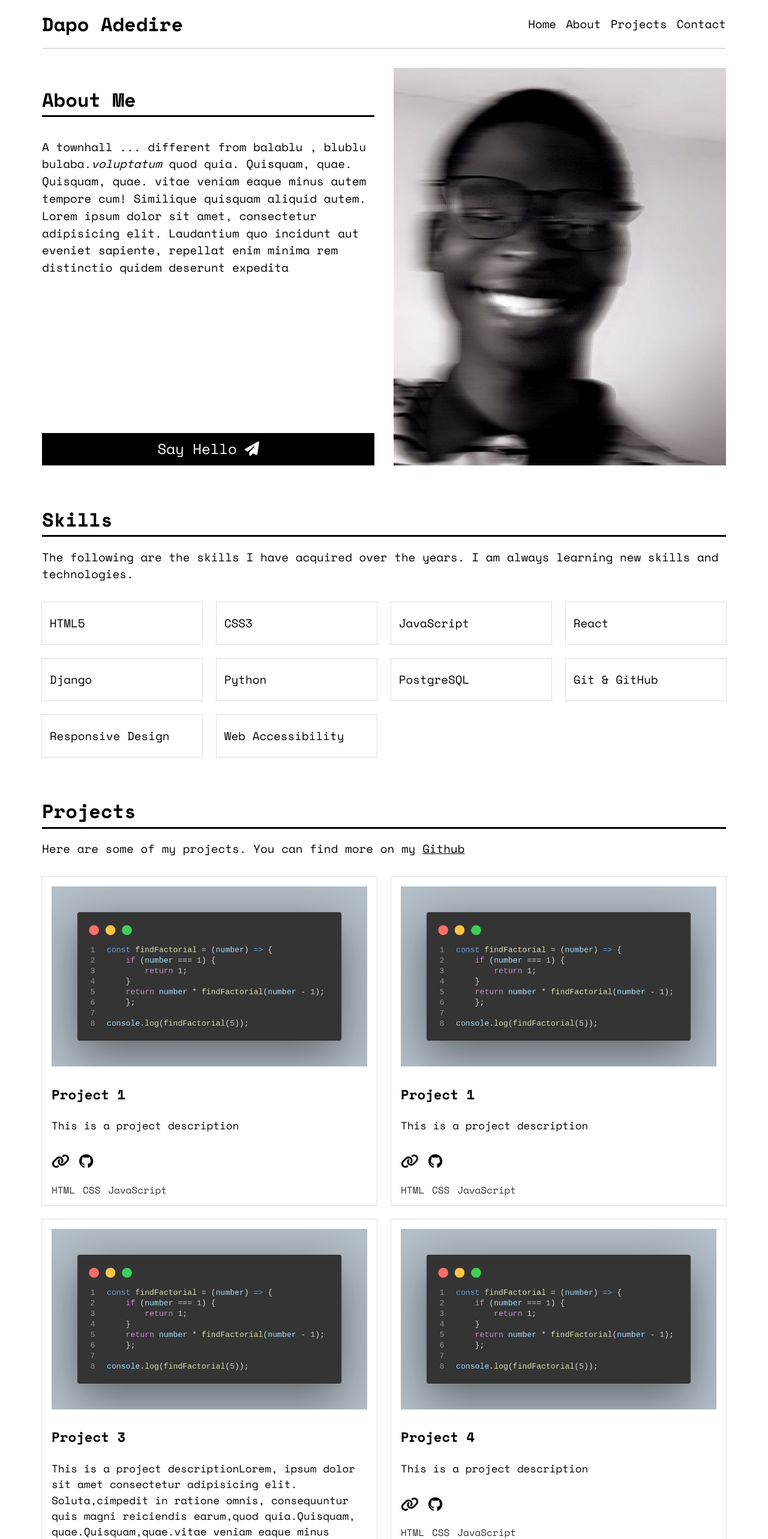
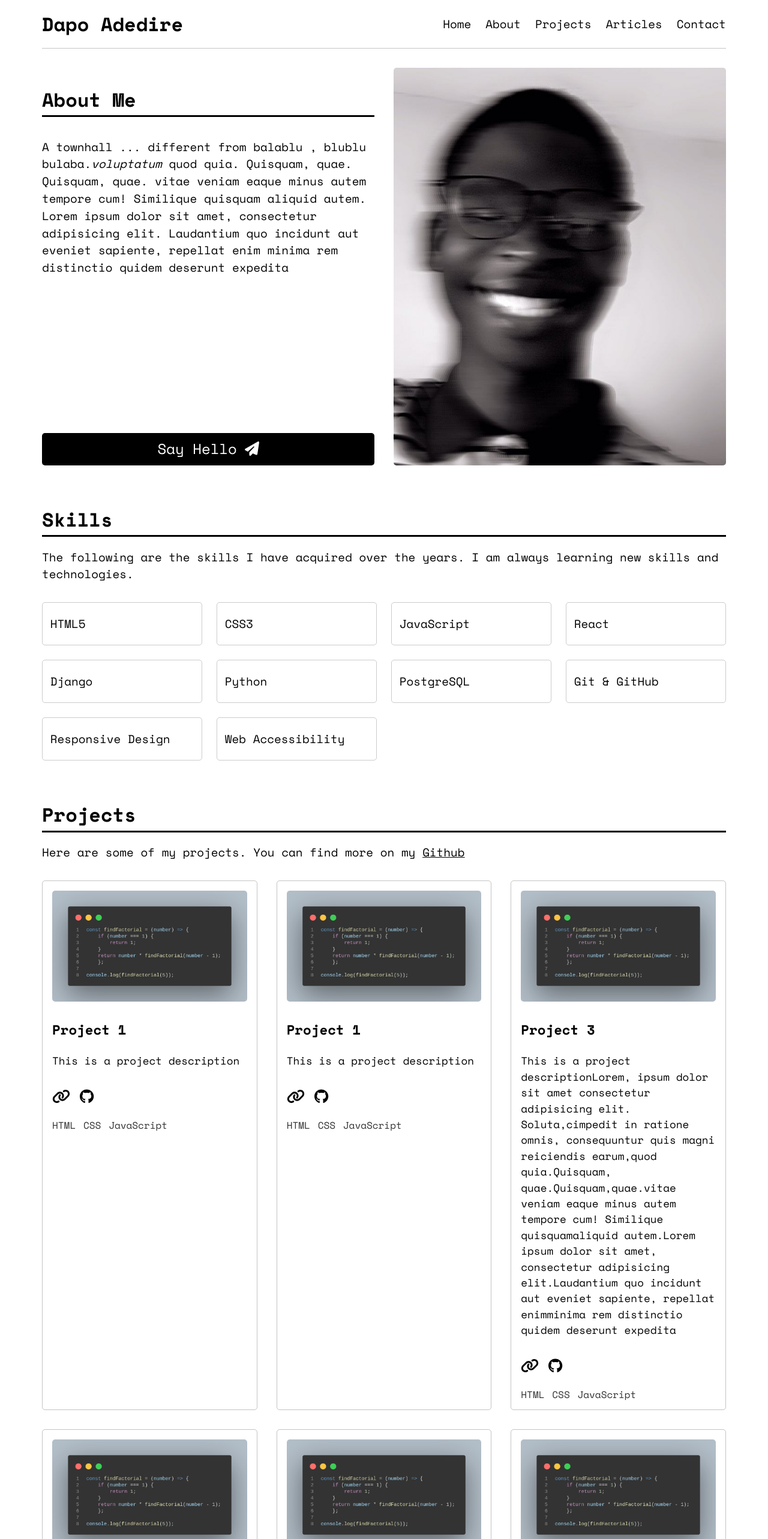
Before and after one commit to dapoadedire/folio-v1, a React (Vite) app: page / in a window 1280 px wide. Shown: the top 2566 px of the page at 60% size. Built offline with nearby package versions, Linux system fonts and the light colour scheme.

Commit message:
added articles section + minor fixes

```diff
--- a/src/About.jsx
+++ b/src/About.jsx
@@ -1,12 +1,6 @@
-// import image from assets folder
-
 import { FontAwesomeIcon } from "@fortawesome/react-fontawesome";
 import profile from "./assets/profile-photo.jpeg";
 import { faPaperPlane } from "@fortawesome/free-solid-svg-icons";
-
-const Italics = ({ children }) => (
-  <span className="italic text-gray-500">{children}</span>
-);
 
 const About = () => {
   return (
@@ -36,4 +30,9 @@ const About = () => {
   );
 };
 
+const Italics = ({ children }) => (
+  <span className="italic text-gray-500">{children}</span>
+);
+
+
 export default About;
--- a/src/App.css
+++ b/src/App.css
@@ -48,7 +48,7 @@ header nav ul {
 
 header nav ul li {
   list-style: none;
-  margin-left: 1rem;
+  margin-left: 1.5rem;
 }
 
 header nav ul li a {
@@ -71,7 +71,8 @@ img {
 .about__container {
   margin-top: 2rem;
   display: grid;
-  grid-template-columns: 1fr 1fr !important;
+  /* grid-template-columns: 1fr 1fr ; */
+  grid-template-columns: repeat(auto-fit, minmax(350px, 1fr));
   grid-gap: 2rem;
 }
 
@@ -80,6 +81,15 @@ img {
   justify-content: center;
   align-items: center;
 }
+
+.about__container .about__image img {
+  width: 100%;
+  height: 100%;
+  object-fit: cover;
+  border-radius: 5px ;
+}
+
+
 
 .about__container .about__content {
   display: flex;
@@ -109,6 +119,7 @@ img {
   background: black;
   color: white;
   transition: all 0.3s ease-in-out;
+  border-radius: 5px;
 }
 
 .about__content button:hover {
@@ -142,21 +153,37 @@ img {
 .project__content {
   margin-top: 2em;
   display: grid;
-  grid-template-columns: 1fr 1fr;
-  grid-gap: 1.5rem;
+
+  grid-gap: 2rem;
+  /* grid-template-columns: 1fr 1fr; */
+  /* change to min max */
+  grid-template-columns: repeat(auto-fit, minmax(350px, 1fr));
 }
 
 .project__card {
   padding: 0.5rem;
-  box-shadow: rgba(0, 0, 0, 0.02) 0px 1px 3px 0px,
-    rgba(27, 31, 35, 0.15) 0px 0px 0px 1px;
+  border-radius: 5px ;
+  border: 1px solid rgba(0, 0, 0, 0.233);
+  transition: all 0.2s ease;
+}
+
+.project__card:hover {
+  box-shadow: 5px 5px 0px 0px rgba(0,0,0,1);
+-webkit-box-shadow: 5px 5px 0px 0px rgba(0,0,0,1);
+-moz-box-shadow: 5px 5px 0px 0px rgba(0,0,0,1);
+transform: matrix(1,0,0,1,-6,-6);
+transition: all 0.2s ease;
 }
 
 .project__image {
   margin: 0.5rem;
-  border-radius: 10px;
   opacity: 0.9;
   transition: all 0.3s ease-in-out;
+}
+
+.project__image img{
+  border-radius: 5px ;
+
 }
 
 .project__image:hover {
@@ -234,7 +261,7 @@ img {
 
 .contact-form form textarea {
   width: 100% !important;
-  height: 150px;
+  height: 10rem;
   margin-bottom: 1rem;
   padding: 0.5rem;
   font-size: 1.2rem;
@@ -266,6 +293,7 @@ img {
   -moz-box-sizing: border-box;
   -webkit-box-sizing: border-box;
   box-sizing: border-box;
+  border-radius: 5px ;
 }
 
 .contact-form form button {
@@ -278,6 +306,7 @@ img {
   background: black;
   color: white;
   margin-bottom: 2rem;
+
 }
 
 .contact-form form button:hover {
@@ -345,8 +374,18 @@ footer ul li a {
   height: 70px;
   display: flex;
   align-items: center;
-  box-shadow: rgba(0, 0, 0, 0.02) 0px 1px 3px 0px,
-    rgba(27, 31, 35, 0.15) 0px 0px 0px 1px;
+  border: 1px solid rgba(0, 0, 0, 0.2);
+  transition: all 0.2s ease;
+  border-radius: 5px ;
+}
+
+.skill:hover{
+   box-shadow: 5px 5px 0px 0px rgba(0,0,0,1);
+-webkit-box-shadow: 5px 5px 0px 0px rgba(0,0,0,1);
+-moz-box-shadow: 5px 5px 0px 0px rgba(0,0,0,1);
+transform: matrix(1,0,0,1,-6,-6);
+transition: all 0.2s ease;
+
 }
 
 .skill p {
@@ -369,3 +408,78 @@ footer ul li a {
   color: blue;
   font-size: 1.2rem;
 }
+
+
+
+
+
+
+
+.articles__container{
+  margin:2rem 0;
+}
+
+.articles__container h2{
+  font-size: 2rem;
+  margin-bottom: 1rem;
+  padding: 0.5rem 0;
+  border-bottom: 3px solid black;
+}
+
+.articles__container p{
+  font-size: 1.2rem;
+  line-height: 1.5;
+}
+
+.articles__container p a{
+  color: black;
+}
+
+.articles__card{
+  transition: all 0.2s ease;
+  margin: 2rem 0;
+}
+
+
+
+
+
+
+
+.articles__card a{
+  text-decoration: none;
+  color: black;
+  transition: all 0.2s ease;
+}
+
+.articles__card a:hover{
+  text-decoration: underline;
+}
+
+
+.articles__card h3{
+  font-size: 1.4rem;
+  margin-bottom: 0.5rem;
+}
+
+
+
+@media screen and (max-width: 768px) {
+  .articles__card{
+    margin: 1rem 0;
+  }
+  .about__container{
+    margin: 0;
+  }
+
+  footer{
+    flex-direction: column;
+    align-items: center;
+  }
+
+  header{
+    flex-direction: column;
+  }
+
+
+}
--- a/src/App.jsx
+++ b/src/App.jsx
@@ -15,10 +15,10 @@ function App() {
       <Section />
       <Footer />
       <AnimatedCursor
-        innerSize={10}
-        outerSize={20}
+        innerSize={8}
+        outerSize={16}
         color="0, 0, 0"
-        outerAlpha={1}
+        outerAlpha={0.6}
         innerScale={2}
         outerScale={4}
         hasBlendMode={true}
--- /dev/null
+++ b/src/Articles.jsx
@@ -0,0 +1,39 @@
+const articles_list = [
+    {
+        title: "Best Practices for Writing React Components",
+        link: "https://www.freecodecamp.org/news/best-practices-for-writing-react-components/",
+    },
+    {
+        title: "How to use the React Context API",
+        link: "https://www.freecodecamp.org/news/how-to-use-the-react-context-api/",
+    },
+]
+
+const Articles = () => {
+    return (
+        <section className="articles__container" id="articles">
+            <h2 className="articles__title">Articles</h2>
+            <p className="articles__subtitle">
+                Here are some of my articles. You can find more on my{" "}
+                <a href="https://www.dapoadedire.hashnode.dev/">Hashnode Blog.</a>
+            </p>
+
+            <div className="articles__content">
+                {articles_list.map((article) => {
+                    const { title, link } = article;
+                    return (
+                        <div className="articles__card" key={title}>
+
+                            <a href={link} className="articles__link">
+                                <h3 className="articles__name">{title}</h3>
+                            </a>
+                        </div>
+                    );
+                })}
+            </div>
+        </section>
+    );
+}
+
+
+export default Articles;
--- a/src/Header.jsx
+++ b/src/Header.jsx
@@ -18,10 +18,14 @@ const Header = () => {
             <a href="#projects">Projects</a>
           </li>
           <li>
+            <a href="#articles">Articles</a>
+          </li>
+          <li>
             <a href="#contact">Contact</a>
           </li>
         </ul>
       </nav>
+
     </header>
   );
 };
--- a/src/Section.jsx
+++ b/src/Section.jsx
@@ -1,4 +1,5 @@
 import About from "./About";
+import Articles from "./Articles";
 import ContactForm from "./ContactForm";
 import Project from "./Project";
 import Skills from "./Skills";
@@ -9,6 +10,7 @@ const Section = () => {
        <About />
       <Skills />
       <Project />
+      <Articles />
       <ContactForm />
     </main>
 
```
Also changed, not shown: src/assets/recursion.png (deleted).
